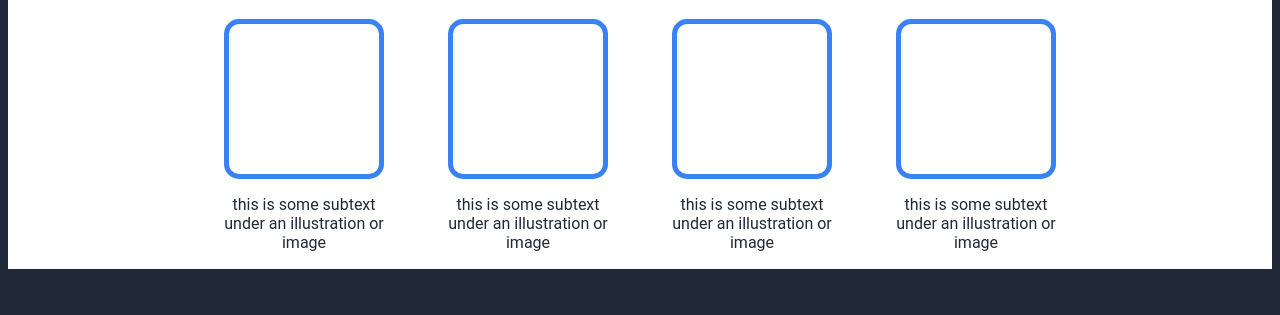
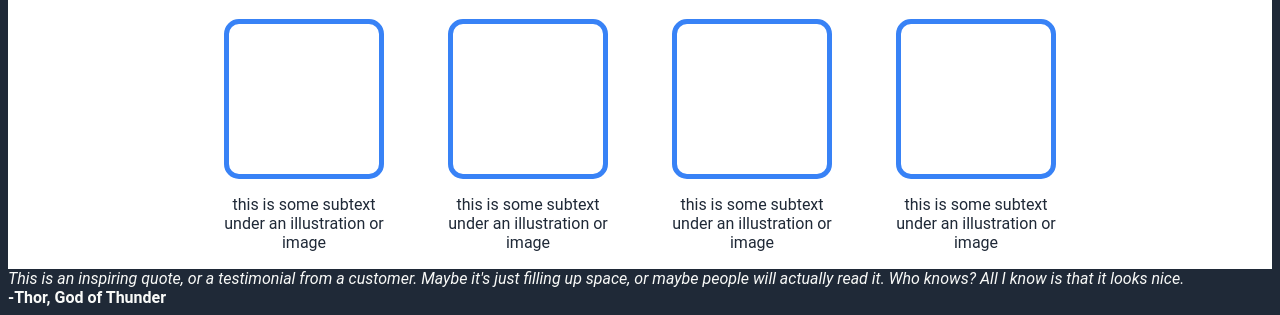
Before and after one commit to irmazer/odin-project, a plain HTML site: page index.html in a window 1280 px wide. Shown: the part 600-915 px from the top of the page. Before the commit the page ends 877 px from the top, so only its background shows below. Drawn offline with Linux system fonts and the light colour scheme.

Commit message:
Make quotation part

```diff
--- a/index.html
+++ b/index.html
@@ -60,6 +60,13 @@
         </div>
     </div>
 
+    <div class="quote">
+        <div class="quote-container"><em>This is an inspiring quote, or a testimonial from a customer. Maybe it's just filling up
+            space, or maybe people will actually read it. Who knows? All I know is that it looks nice.
+        </em></div>
+        <strong>-Thor, God of Thunder</strong>
+    </div>
+
 </body>
 
 </html>
```
